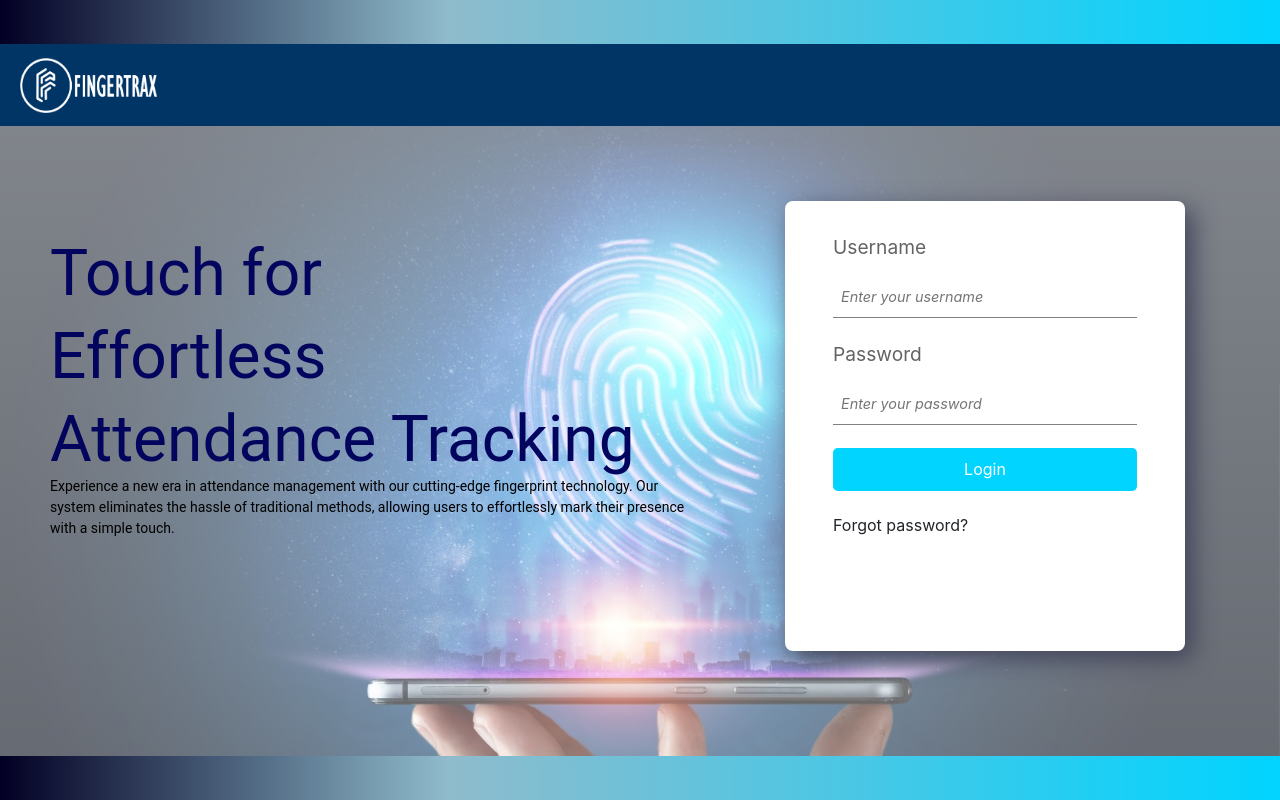
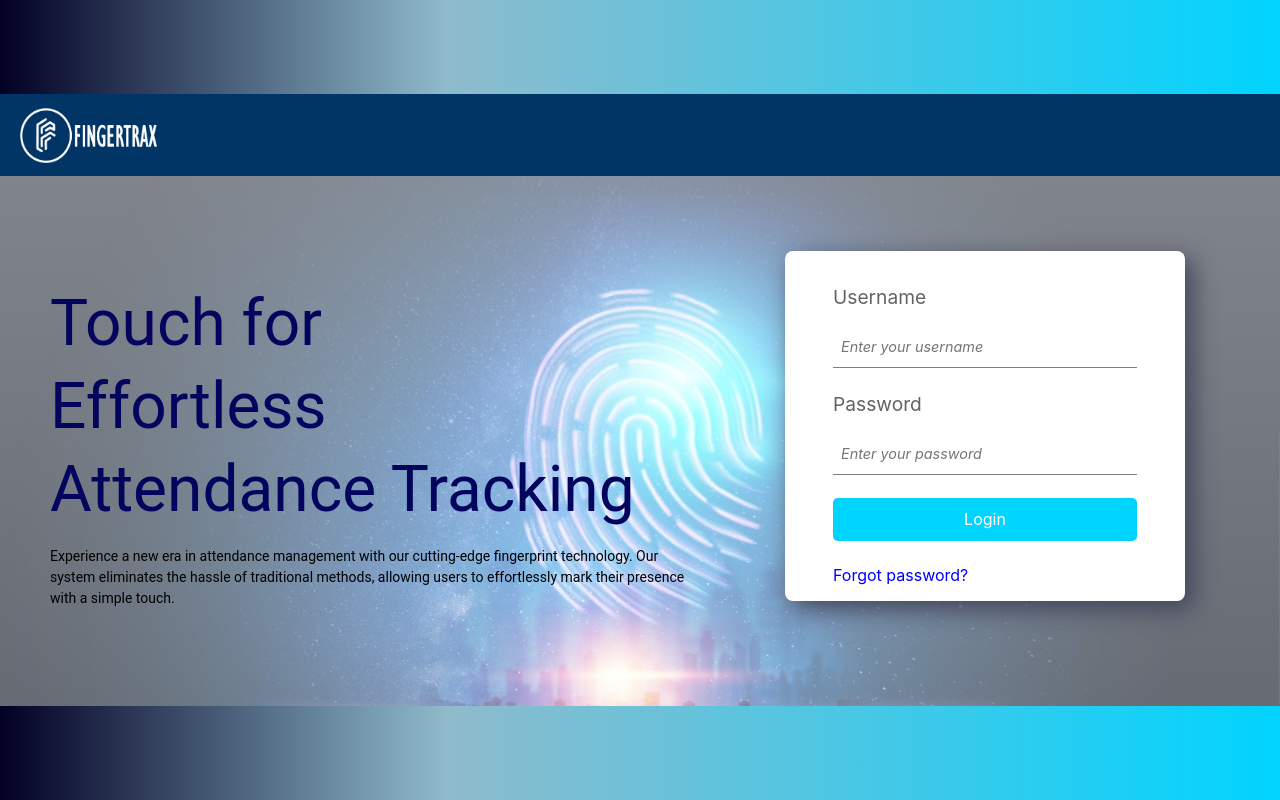
Before and after one commit to HasiniPrasadika/FingerTrax, a React (Create React App) app in the folder frontend/: page /login in a window 1280 px wide. Built offline with nearby package versions, Linux system fonts and the light colour scheme.

Commit message:
style changed

```diff
--- a/frontend/src/Components/Login.css
+++ b/frontend/src/Components/Login.css
@@ -57,7 +57,7 @@
     width: 100%;
     margin: 75px;
     max-width: 350px;
-    height: 450px;
+    height: 350px;
     box-shadow: 8px 8px 24px 0px rgba(66, 68, 90, 1);
   }
 
@@ -93,7 +93,7 @@
   }
 
   .form_container button {
-    background-color: rgba(0, 212, 255, 1);
+    background-color:rgba(3, 4, 94);
     color: #fff;
     border: none;
     padding: 0.6rem;
--- a/frontend/src/Components/Login.js
+++ b/frontend/src/Components/Login.js
@@ -77,7 +77,7 @@ const Login = () => {
             <p>Touch for </p>
             <p>Effortless </p>
             <p>Attendance Tracking</p>
-            <p style={{fontSize: '14px', color: 'black'}}>Experience a new era in attendance management with our cutting-edge fingerprint technology.
+            <p style={{fontSize: '14px', color: 'black', marginTop:'20px'}}>Experience a new era in attendance management with our cutting-edge fingerprint technology.
               Our system eliminates the hassle of traditional methods, allowing users to effortlessly mark their
               presence with a simple touch. </p>
         </div>
@@ -105,7 +105,7 @@ const Login = () => {
                 />
                 </div>
                 <button type="submit">Login</button>
-                <span>
+                <span style={{color:'blue'}}>
                 Forgot password?
                 </span>
             </form>
```
